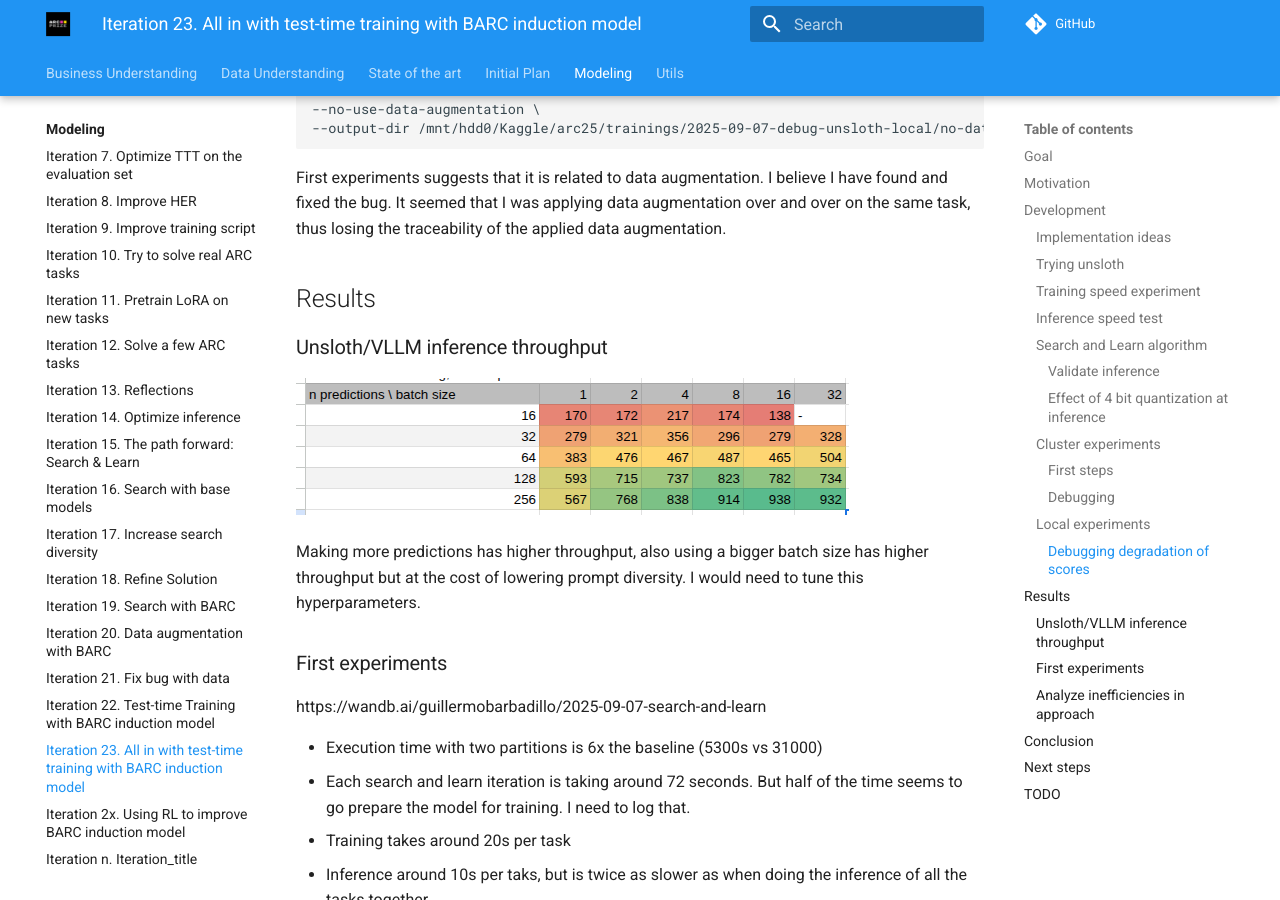
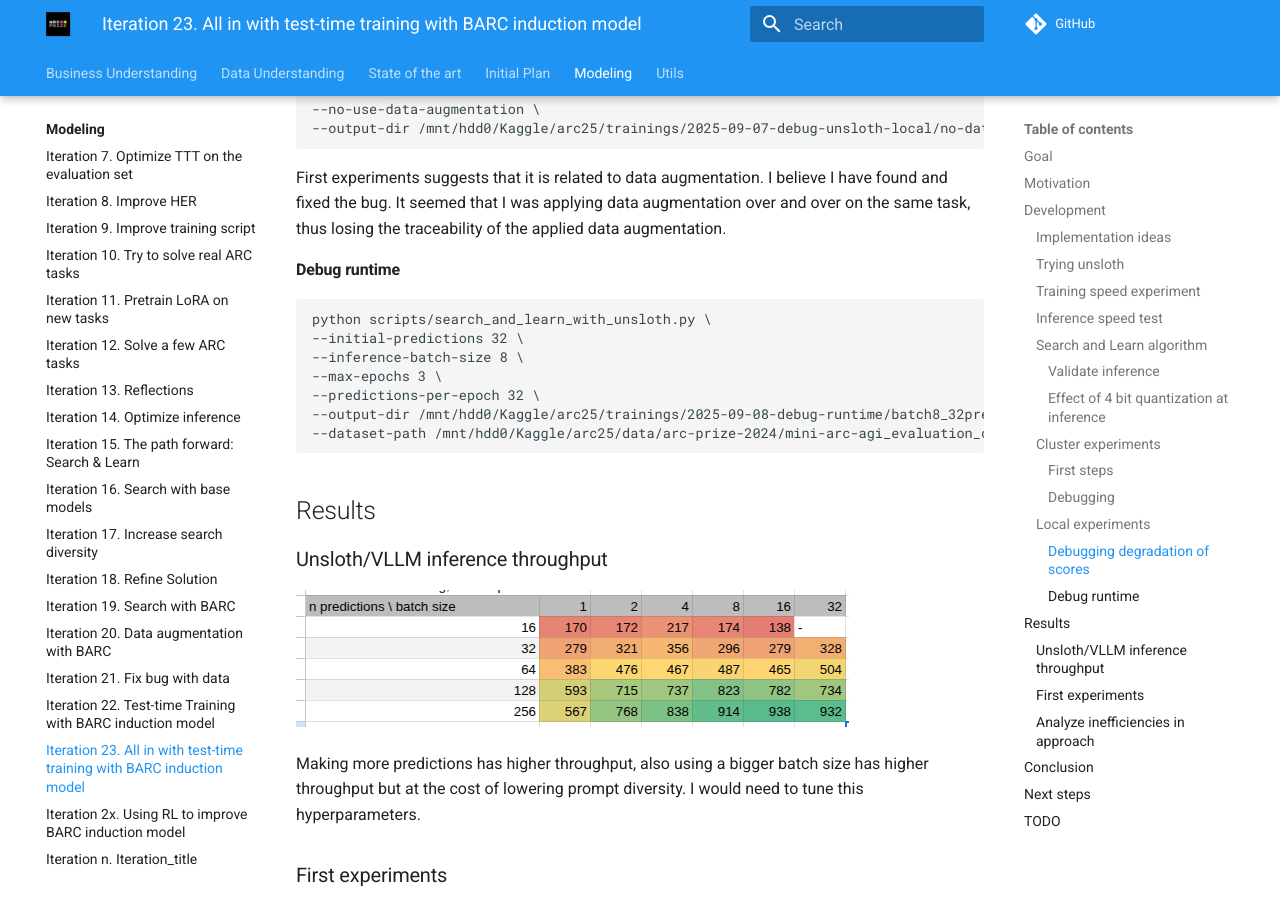
Before and after one commit to ironbar/arc25, an MkDocs documentation site: the page built from docs/modeling/Iteration_23_ttt_BARC_v2.md, in a window 1280 px wide and 900 px high, scrolled down 6024 px. Built offline with MkDocs 1.6.1 and Material for MkDocs 9.7.7, drawn with Linux system fonts in a browser that asks for light colours; comment, search, counter and statistics services are not loaded.

Commit message:
created mini dataset and better logging of runtime

````diff
--- a/docs/modeling/Iteration_23_ttt_BARC_v2.md
+++ b/docs/modeling/Iteration_23_ttt_BARC_v2.md
@@ -284,6 +284,18 @@ First experiments suggests that it is related to data augmentation.
 I believe I have found and fixed the bug. It seemed that I was applying data augmentation
 over and over on the same task, thus losing the traceability of the applied data augmentation.
 
+#### Debug runtime
+
+```bash
+python scripts/search_and_learn_with_unsloth.py \
+--initial-predictions 32 \
+--inference-batch-size 8 \
+--max-epochs 3 \
+--predictions-per-epoch 32 \
+--output-dir /mnt/hdd0/Kaggle/arc25/trainings/2025-09-08-debug-runtime/batch8_32preds_3epochs \
+--dataset-path /mnt/hdd0/Kaggle/arc25/data/arc-prize-2024/mini-arc-agi_evaluation_challenges.json
+```
+
 ## Results
 
 ### Unsloth/VLLM inference throughput
````
Also changed, not shown: 2 other files.
